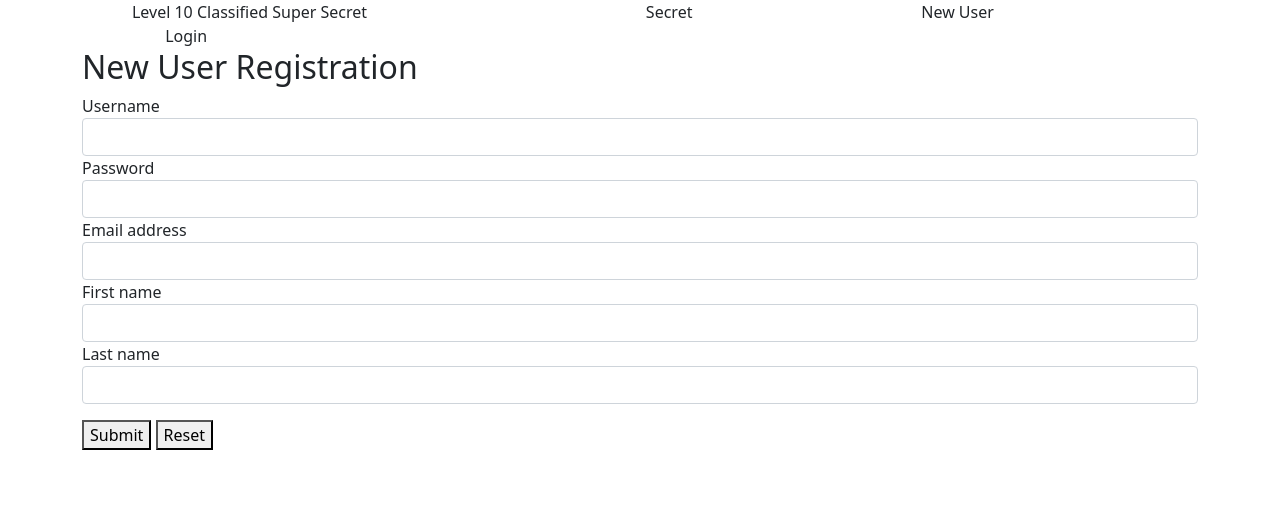
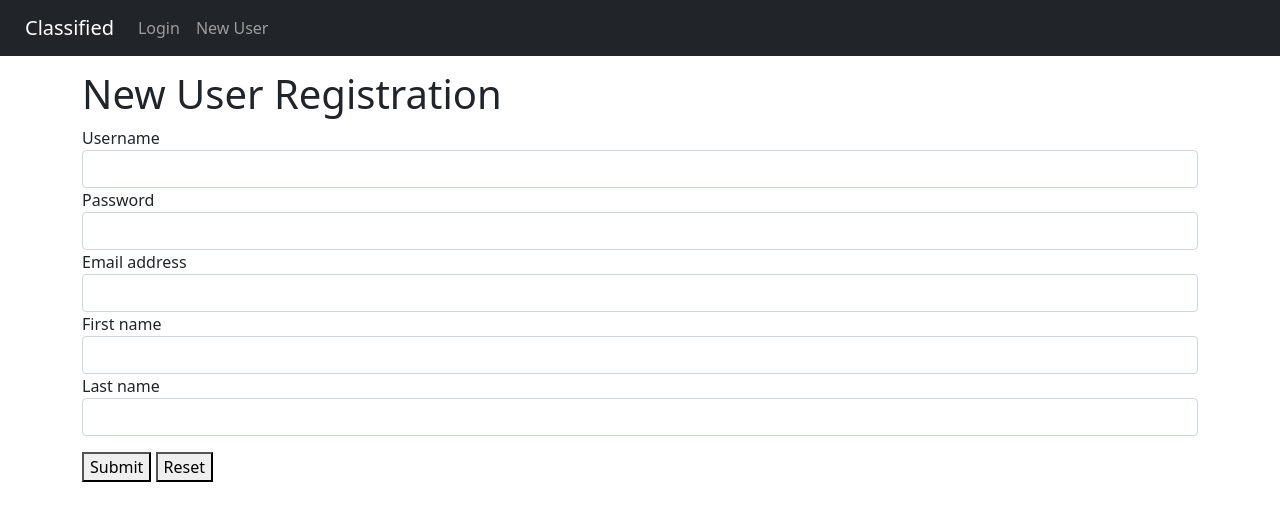
Before and after one commit to dmayberr/hashingandlogin, a Flask app: page /register in a window 1280 px wide. Shown: the top 521 px of the page. Run offline with Flask 2, Linux system fonts and the light colour scheme.

Commit message:
Position New User Form.

```diff
--- a/templates/base.html
+++ b/templates/base.html
@@ -1,30 +1,29 @@
 <!DOCTYPE html>
 <html lang="en">
+
 <head>
     <meta charset="UTF-8">
     <meta name="viewport" content="width=device-width, initial-scale=1.0">
-    <link href="https://cdn.jsdelivr.net/npm/bootstrap@5.0.0-beta1/dist/css/bootstrap.min.css" rel="stylesheet" integrity="sha384-giJF6kkoqNQ00vy+HMDP7azOuL0xtbfIcaT9wjKHr8RbDVddVHyTfAAsrekwKmP1" crossorigin="anonymous">
+    <link href="https://cdn.jsdelivr.net/npm/bootstrap@5.0.0-beta1/dist/css/bootstrap.min.css" rel="stylesheet"
+        integrity="sha384-giJF6kkoqNQ00vy+HMDP7azOuL0xtbfIcaT9wjKHr8RbDVddVHyTfAAsrekwKmP1" crossorigin="anonymous">
     <link rel="stylesheet" href="/static/style.css">
     <title>{% block title %} {% endblock %}</title>
 </head>
+
 <body>
     <div class="container">
-        <nav class="navbar navbar-expand-sm fixed-top navbar-dark bg-dark">
-            <a class="navbar-brand" href="#" style="padding-left: 25px;">Level 10 Classified Super Secret</a>
-            <ul class="navbar-nav mr-auto mt-2 mt-lg-0">
-                <li class="nav-item">
-                    <a class="nav-link" href="/">Secret</a>
-                </li>
-                <li class="nav-item">
-                    <a class="nav-link" href="/add">New User</a>
-                </li>
-                <li class="nav-item">
-                    <a class="nav-link" href="/add">Login</a>
-                </li>
-            </ul>
-        </nav>
+        <nav class="navbar navbar-expand-sm fixed-top navbar-dark bg-dark">
+            <a class="navbar-brand" href="#" style="padding-left: 25px;">Classified</a>
+            <ul class="navbar-nav mr-auto mt-2 mt-lg-0">
+                <li class="nav-item">
+                    <a class="nav-link" href="/login">Login</a>
+                </li>
+                <li class="nav-item">
+                    <a class="nav-link" href="/register">New User</a>
+                </li>
+            </ul>
+        </nav>
     </div>
-
     <div class="container">
         {% block content %}
 
@@ -32,4 +31,5 @@
         {% endblock %}
     </div>
 </body>
+
 </html>
--- a/templates/new_user_form.html
+++ b/templates/new_user_form.html
@@ -1,6 +1,6 @@
 {% extends 'base.html' %}
 
-{% block title %} New User Registration  {% endblock %}
+{% block title %} New User Registration {% endblock %}
 
 {% block content %}
 <h2>New User Registration</h2>
@@ -9,7 +9,8 @@
 <div>{{ msg }}</div>
 {% endfor %}
 
-<form action="/register" method="POST">
+<form action="/register" method="POST" style="margin-top: 2em;">
+    <h1>New User Registration</h1>
     {{ form.hidden_tag() }}
 
     {% for field in form if field.widget.input_type != 'hidden' %}
```
